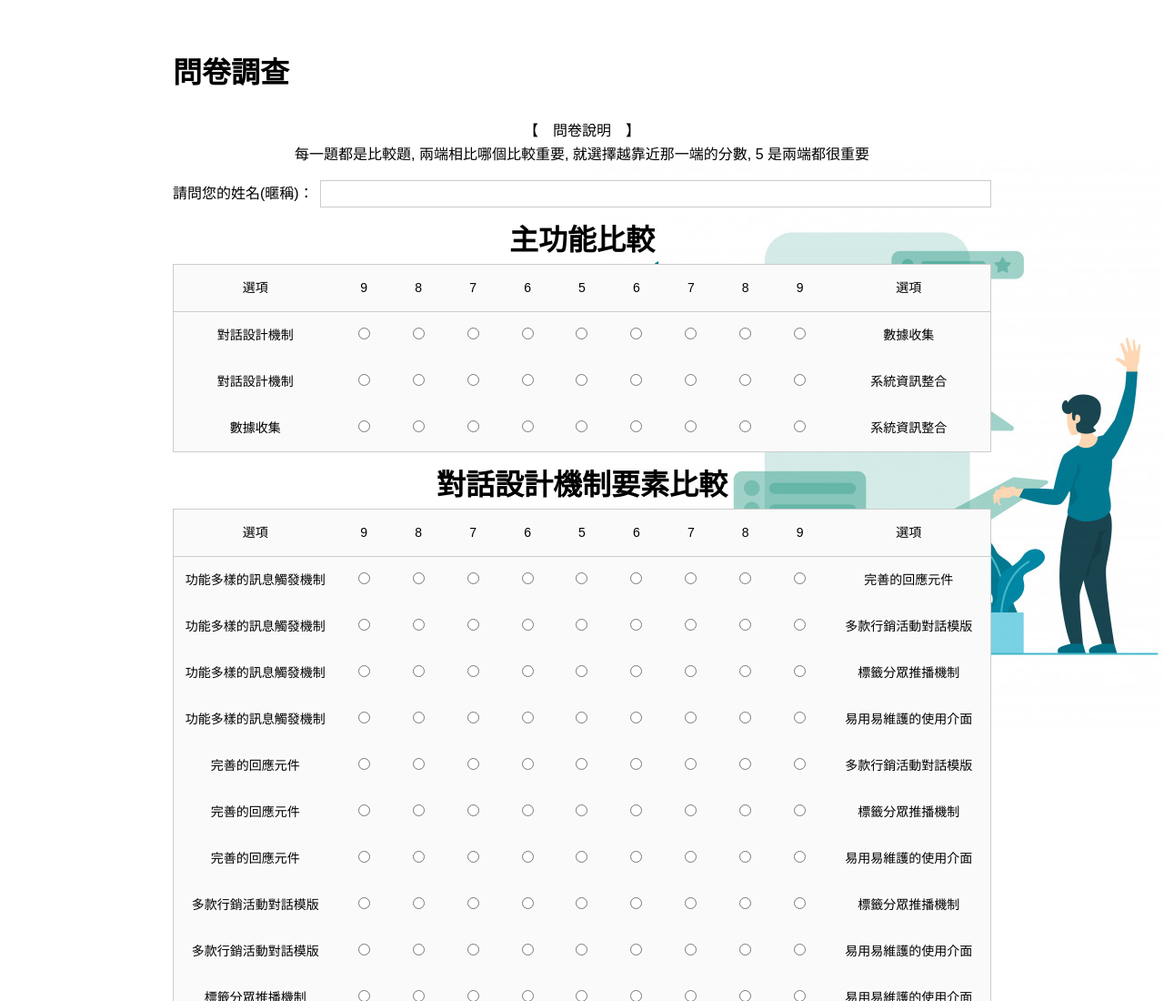
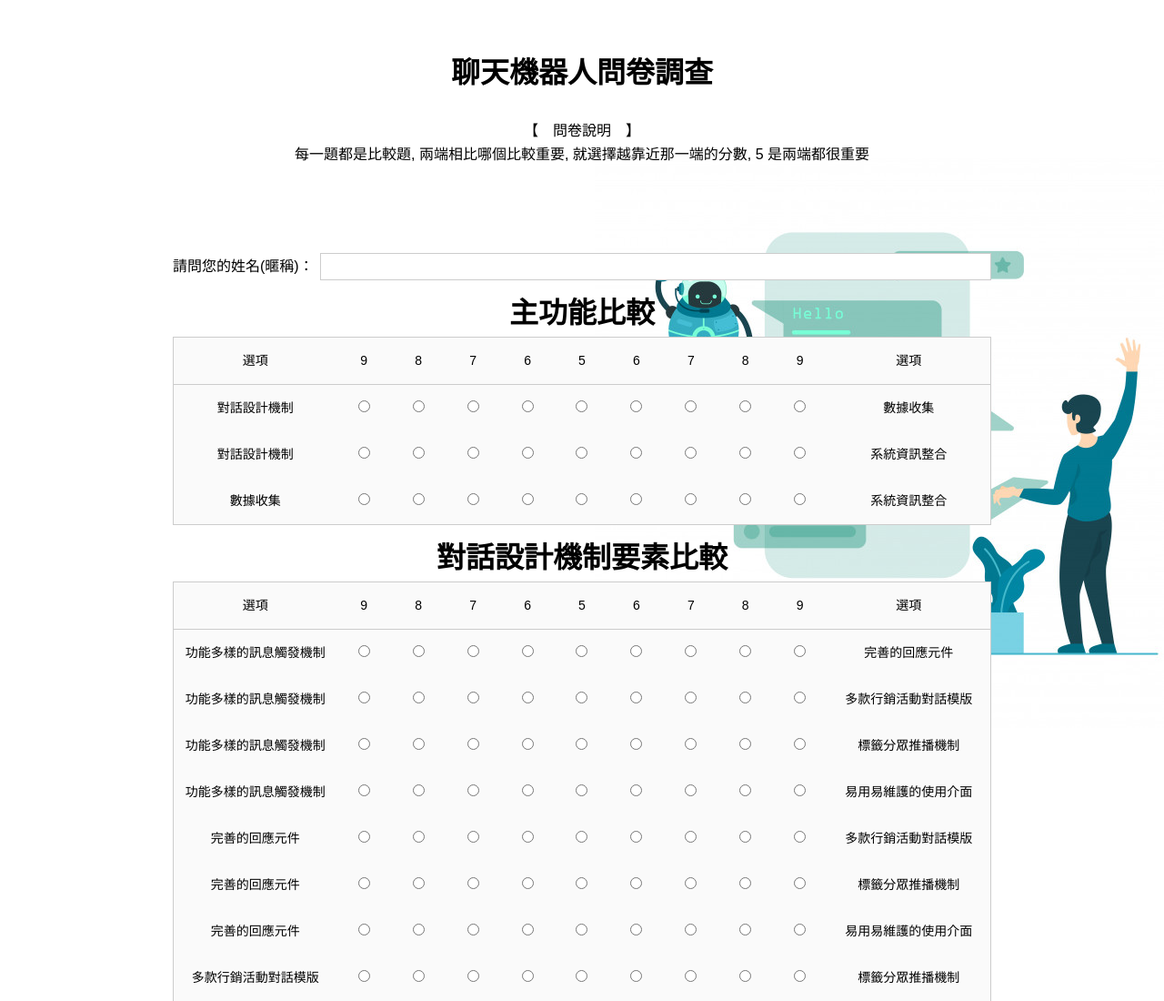
Before and after one commit to PollyLiao/chatbotQuestionnaire, a plain HTML site: page index.html in a window 1280 px wide. Shown: the top 1100 px of the page at 91% size. Drawn offline with nearby package versions, Linux system fonts and the light colour scheme.

Commit message:
高度調整

```diff
--- a/index.html
+++ b/index.html
@@ -12,13 +12,13 @@
 
 <body>
   <div class="wrap">
-    <section style="text-align:left">
-      <h1>問卷調查</h1>
-      <div style="padding:20px 0; text-align:  center;">
+    <section>
+      <h1>聊天機器人問卷調查</h1>
+      <div style="padding:20px 0 100px; text-align: center;">
         <span style="display:block; padding:10px 0">【　問卷說明　】</span>
         <p>每一題都是比較題, 兩端相比哪個比較重要, 就選擇越靠近那一端的分數, 5 是兩端都很重要</p>
       </div>
-      <ul class="topSide">
+      <ul class="topSide"  style="text-align:left">
         <li>
           <label for="">請問您的姓名(暱稱)：</label>
           <input type="text" id="userName">
```
